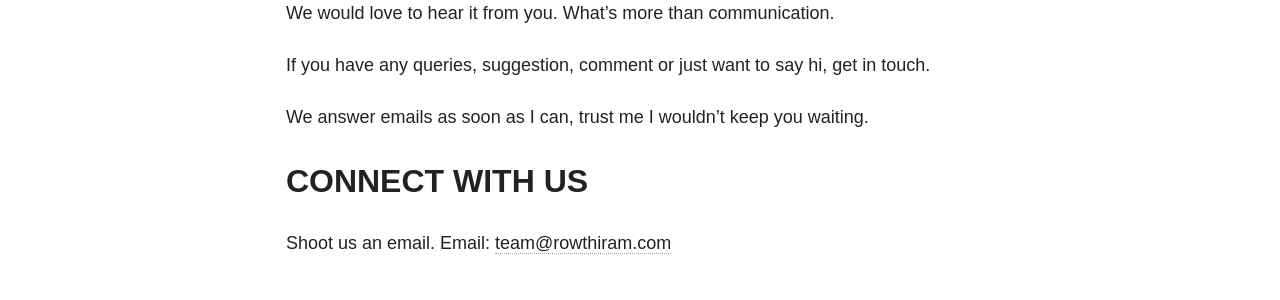
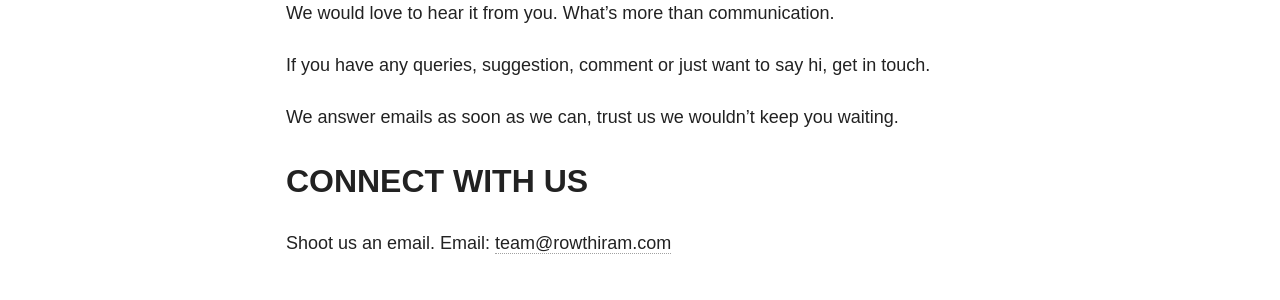
Before and after one commit to PritiKumr/pritikumr.github.io, a Jekyll site: the page built from contact/index.md, in a window 1280 px wide. Shown: the part 1025-1325 px from the top of the page. Built offline with Jekyll 4.4.1, drawn with Linux system fonts in a browser that asks for light colours; nearby versions of some CDN libraries.

Commit message:
Error fix

```diff
--- a/contact/index.md
+++ b/contact/index.md
@@ -13,7 +13,7 @@ We would love to hear it from you. What's more than communication.
 
 If you have any queries, suggestion, comment or just want to say hi, get in touch.
 
-We answer emails as soon as I can, trust me I wouldn't keep you waiting.
+We answer emails as soon as we can, trust us we wouldn't keep you waiting.
 
 ## CONNECT WITH US
 
```
Also changed, not shown: 2 other files.
